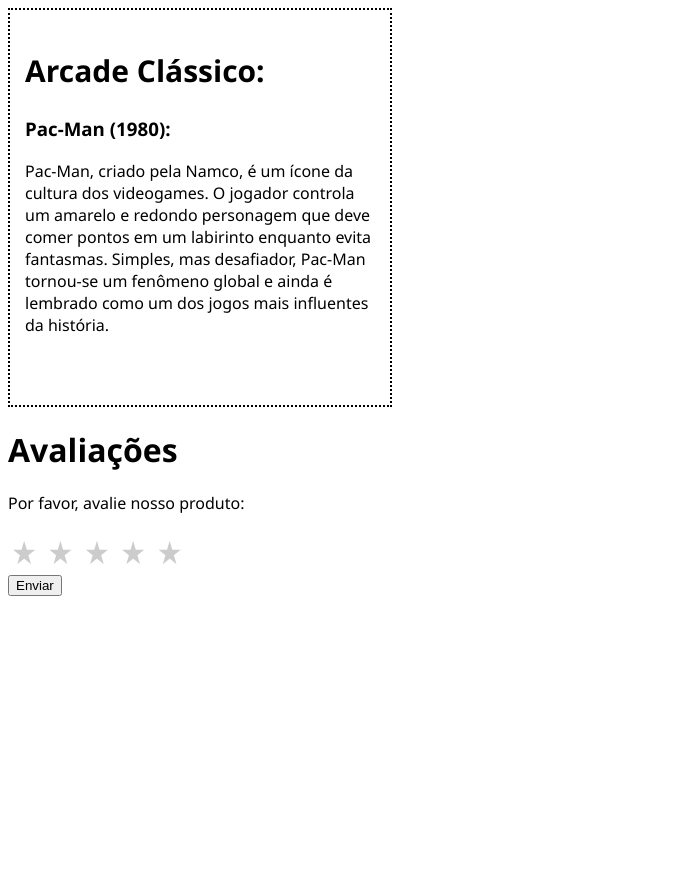
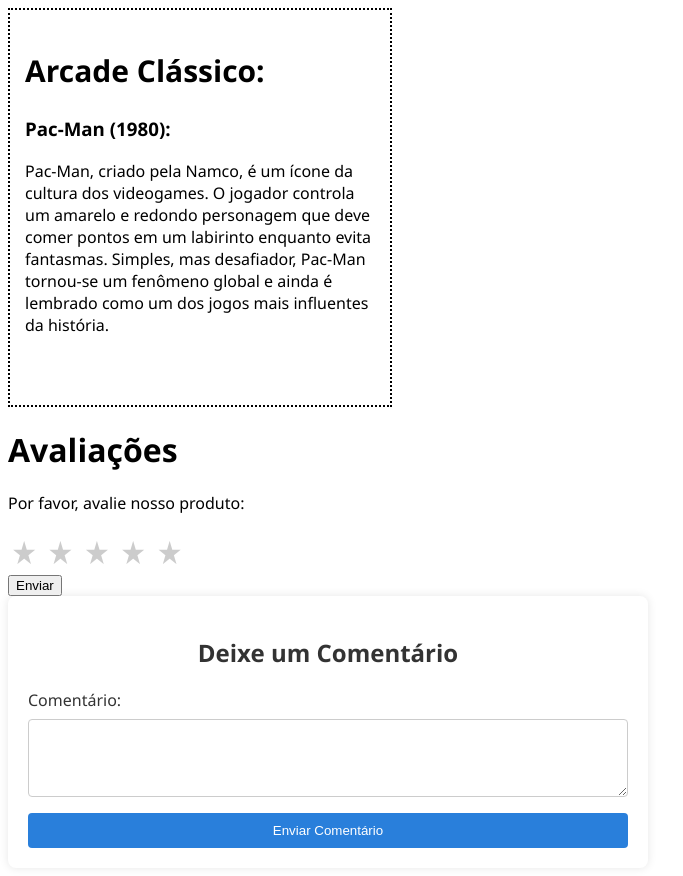
Before and after one commit to rafa-simoes22/loja-de-games, a website: page pac-man.html in a window 1280 px wide. Shown: the whole page, without its empty margins (0-683 px from the left). Before the commit the page ends 800 px from the top, so only its background shows below. Drawn offline with Linux system fonts and the light colour scheme.

Commit message:
font comentarios

```diff
--- a/pac-man.html
+++ b/pac-man.html
@@ -20,19 +20,54 @@
     .cont h2 {
         font-size: 30px;
     }
-    input[type="checkbox"] {
+    #star-rating input[type="checkbox"] {
         display: none;
     }
-
-    label {
+    #star-rating label {
         cursor: pointer;
         font-size: 2em;
         color: #ccc;
         margin: 0 0.1em;
     }
-
-    input[type="checkbox"]:checked + label {
+    #star-rating input[type="checkbox"]:checked + label {
         color: #ffbf00; /* Cor quando a estrela está marcada */
+    }
+    .comments-container {
+        max-width: 600px;
+        padding: 20px;
+        background-color: #fff;
+        border-radius: 8px;
+        box-shadow: 0 0 10px rgba(0, 0, 0, 0.1);
+    }
+    .comments-container h2 {
+        text-align: center;
+        color: #333;
+    }
+    .comments-container form {
+        display: flex;
+        flex-direction: column;
+    }
+    .comments-container label {
+        margin-bottom: 8px;
+        color: #333;
+    }
+    .comments-container input,
+    textarea {
+        padding: 8px;
+        margin-bottom: 16px;
+        border: 1px solid #ccc;
+        border-radius: 4px;
+    }
+    .comments-container button {
+        padding: 10px;
+        background-color: #297fdb;
+        color: #fff;
+        border: none;
+        border-radius: 4px;
+        cursor: pointer;
+    }
+    .comments-container button:hover {
+        background-color: #0056b3;
     }
 </style>
 <body>
@@ -59,5 +94,13 @@
         </div>
         <button type="submit">Enviar</button>
     </form>
+    <div class="comments-container">
+        <h2>Deixe um Comentário</h2>
+        <form action="" method="post">
+            <label for="comment">Comentário:</label>
+            <textarea id="comment" name="comment" rows="4" required></textarea>
+            <button type="submit">Enviar Comentário</button>
+        </form>
+    </div>
 </body>
 </html>
```
